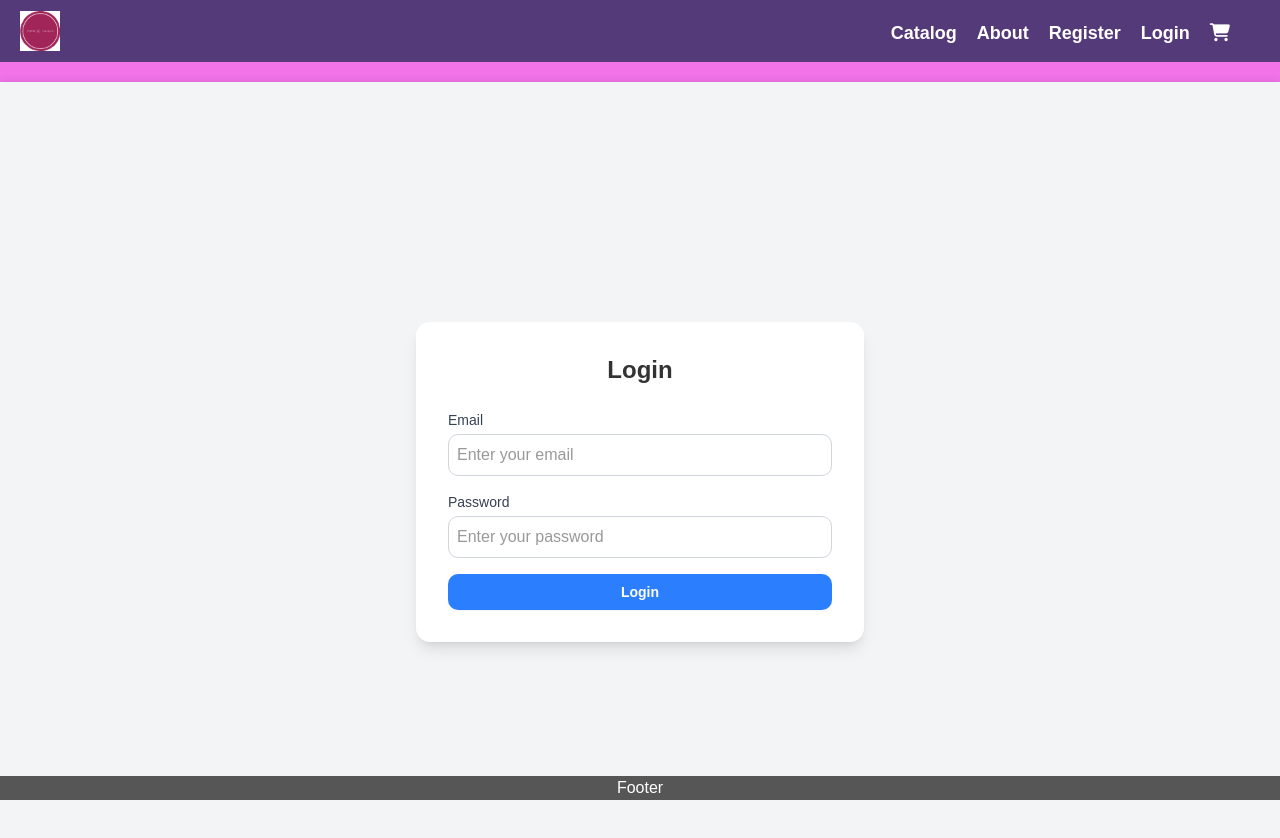
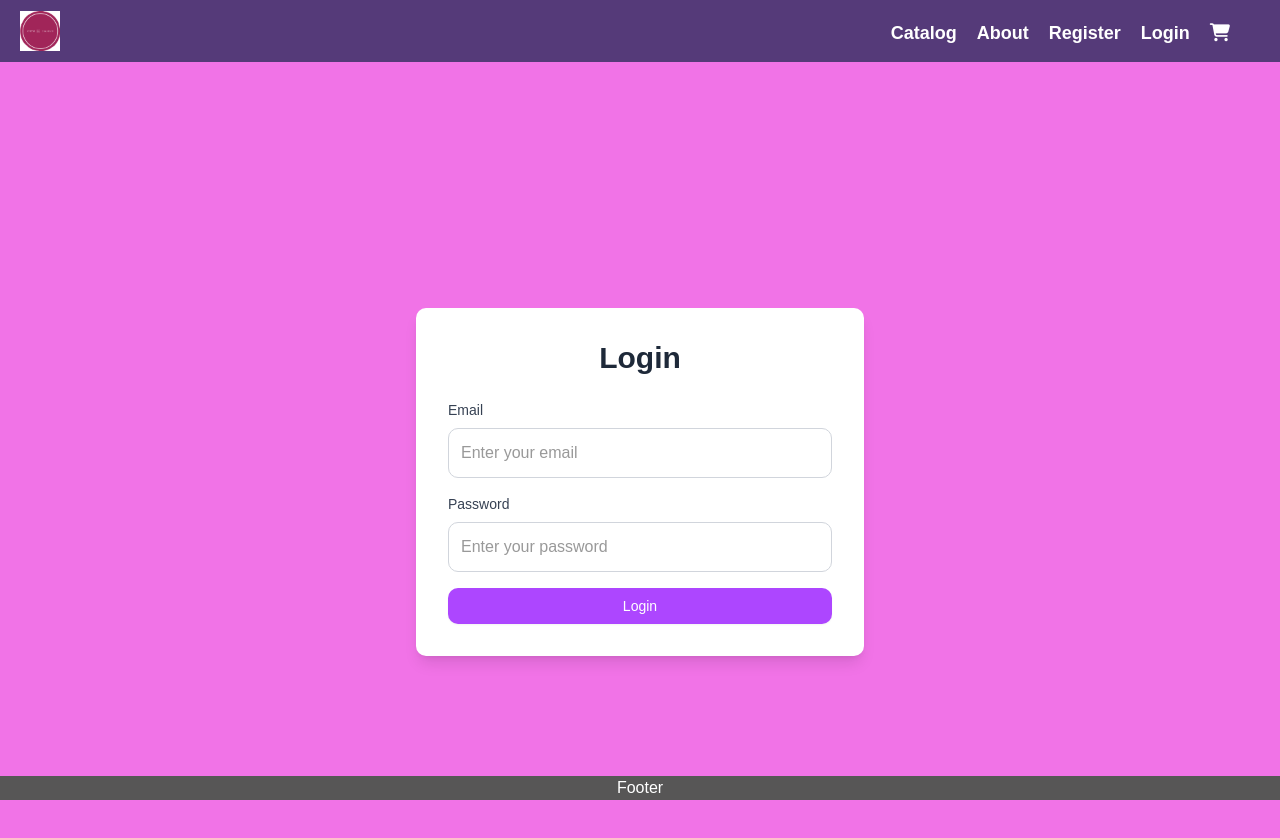
Before and after one commit to LazarBankov/ReactExamProject, a React (Vite) app in the folder client/: page /login in a window 1280 px wide. Shown: the top 838 px of the page. Built offline with nearby package versions, Linux system fonts and the light colour scheme.

Commit message:
Made better UI and added fixed products

```diff
--- a/client/src/App.css
+++ b/client/src/App.css
@@ -36,6 +36,4 @@ footer {
 main {
     background-color: white;
     margin-top: 20px;
-    border-radius: 5px;
-    box-shadow: 0 0 10px rgba(0, 0, 0, 0.1);
 }
--- a/client/src/components/catalog/Catalog.jsx
+++ b/client/src/components/catalog/Catalog.jsx
@@ -2,24 +2,24 @@ import { Button } from "../ui/button";
 
 export default function Catalog() {
     return (
-      <div className="p-6">
+      <div className="p-6 bg-[#f173e7] border-0">
         <div className="container mx-auto px-6">
           <div className="catalog-section mb-12">
             <h2 className="text-3xl font-semibold text-center mb-8">Name of Section</h2>
 
             <div className="grid grid-cols-1 sm:grid-cols-2 md:grid-cols-3 lg:grid-cols-4 gap-8">
-              <div className="article-item bg-white p-6 rounded-lg shadow-lg hover:shadow-xl transition-shadow duration-300">
+              <div className="shadow-lg rounded-2xl overflow-hidden hover:bg-white transition duration-200">
                 <img
-                  src="#"
+                  src="459197011_8585675771444150_1964434466116972985_n.jpg"
                   alt="Article"
-                  className="w-full h-48 object-cover rounded-lg mb-4"
+                  className="w-full h-48 object-cover rounded-lg mb-4 hover:scale-105 transition duration-200"
                 />
-                <h3 className="text-xl font-semibold text-gray-800 mb-2">Article Name</h3>
-                <div className="flex justify-between">
-                  <Button className="details-button bg-blue-500 text-white py-2 px-4 rounded-lg hover:bg-blue-600 transition-colors duration-300">
+                <h3 className="text-1xl font-semibold text-center mb-8">Комплект за Кръщене</h3>
+                <div className="flex justify-center gap-8 flex-wrap p-4">
+                  <Button className="bg-purple-500 text-white px-4 py-2 rounded-lg hover:bg-purple-600 transition duration-200">
                     Details
                   </Button>
-                  <Button className="bg-primary text-primary-foreground shadow-xs hover:bg-primary/90">
+                  <Button className="bg-purple-500 text-white px-4 py-2 rounded-lg hover:bg-purple-600 transition duration-200">
                     Add to Cart
                   </Button>
                 </div>
--- a/client/src/components/home/Home.jsx
+++ b/client/src/components/home/Home.jsx
@@ -25,11 +25,11 @@ export default function Home() {
 
 
     return (
-        <div className="p-6">
+        <div className="p-6 bg-[#f173e7] border-0">
         <h1 className="text-3xl font-bold mb-6 text-center">Digital Shop</h1>
-        <div className="flex justify-center gap-18 flex-wrap">
+        <div className="flex justify-center gap-18 flex-wrap ">
           {products.map((product) => (
-            <div key={product.id} className="shadow-lg rounded-2xl overflow-hidden">
+            <div key={product.id} className="shadow-lg rounded-2xl overflow-hidden hover:bg-white transition duration-200">
               <img src={product.image} alt={product.name} className="w-full h-48 object-cover" />
               <div className="p-4 flex flex-col items-center justify-center">
                 <h2 className="text-lg font-semibold">{product.name}</h2>
--- a/client/src/components/login/Login.jsx
+++ b/client/src/components/login/Login.jsx
@@ -2,33 +2,36 @@ import { Button } from "../ui/button";
 
 export default function Login() {
   return (
-    <div className="flex min-h-screen items-center justify-center bg-gray-100">
-      <div className="bg-white p-8 shadow-lg rounded-xl w-full max-w-md">
-        <h2 className="text-2xl font-bold text-center mb-6">Login</h2>
+
+<div className="min-h-screen flex items-center justify-center bg-[#f173e7] border-0">
+  <div className="bg-white p-8 rounded-lg shadow-lg w-full max-w-md">
+    <h2 className="text-3xl font-bold text-center mb-6 text-gray-800">Login</h2>
     <form className="space-y-4">
       <div className="flex flex-col">
-            <label htmlFor="email" className="text-sm font-medium text-gray-700">
+        <label htmlFor="email" className="text-sm font-medium text-gray-700 mb-2">
           Email
         </label>
         <input
           type="email"
           id="email"
-              className="mt-1 p-2 border border-gray-300 rounded-lg focus:outline-none focus:ring-2 focus:ring-blue-500"
+          className="p-3 border border-gray-300 rounded-lg focus:outline-none focus:ring-2 focus:ring-blue-500"
           placeholder="Enter your email"
         />
       </div>
+
       <div className="flex flex-col">
-            <label htmlFor="password" className="text-sm font-medium text-gray-700">
+        <label htmlFor="password" className="text-sm font-medium text-gray-700 mb-2">
           Password
         </label>
         <input
           type="password"
           id="password"
-              className="mt-1 p-2 border border-gray-300 rounded-lg focus:outline-none focus:ring-2 focus:ring-blue-500"
+          className="p-3 border border-gray-300 rounded-lg focus:outline-none focus:ring-2 focus:ring-blue-500"
           placeholder="Enter your password"
         />
       </div>
-          <Button type="submit" className="w-full bg-blue-500 hover:bg-blue-600 text-white font-semibold py-2 rounded-lg">
+
+      <Button type="submit" className="w-full bg-purple-500 text-white py-3 rounded-lg hover:bg-purple-600 transition duration-200">
         Login
       </Button>
     </form>
--- a/client/src/components/register/Register.jsx
+++ b/client/src/components/register/Register.jsx
@@ -2,7 +2,7 @@ import { Button } from "../ui/button";
 
 export default function Register() {
     return (
-      <div className="min-h-screen flex items-center justify-center bg-gray-100">
+      <div className="min-h-screen flex items-center justify-center bg-[#f173e7] border-0">
         <div className="bg-white p-8 rounded-lg shadow-lg w-full max-w-md">
           <h2 className="text-3xl font-semibold text-center mb-6">Register</h2>
           <form className="space-y-4">
```
Also changed, not shown: 1 other file (tests, documents, lock files or other folders). Lines whose indentation alone changed are shown as unchanged.
